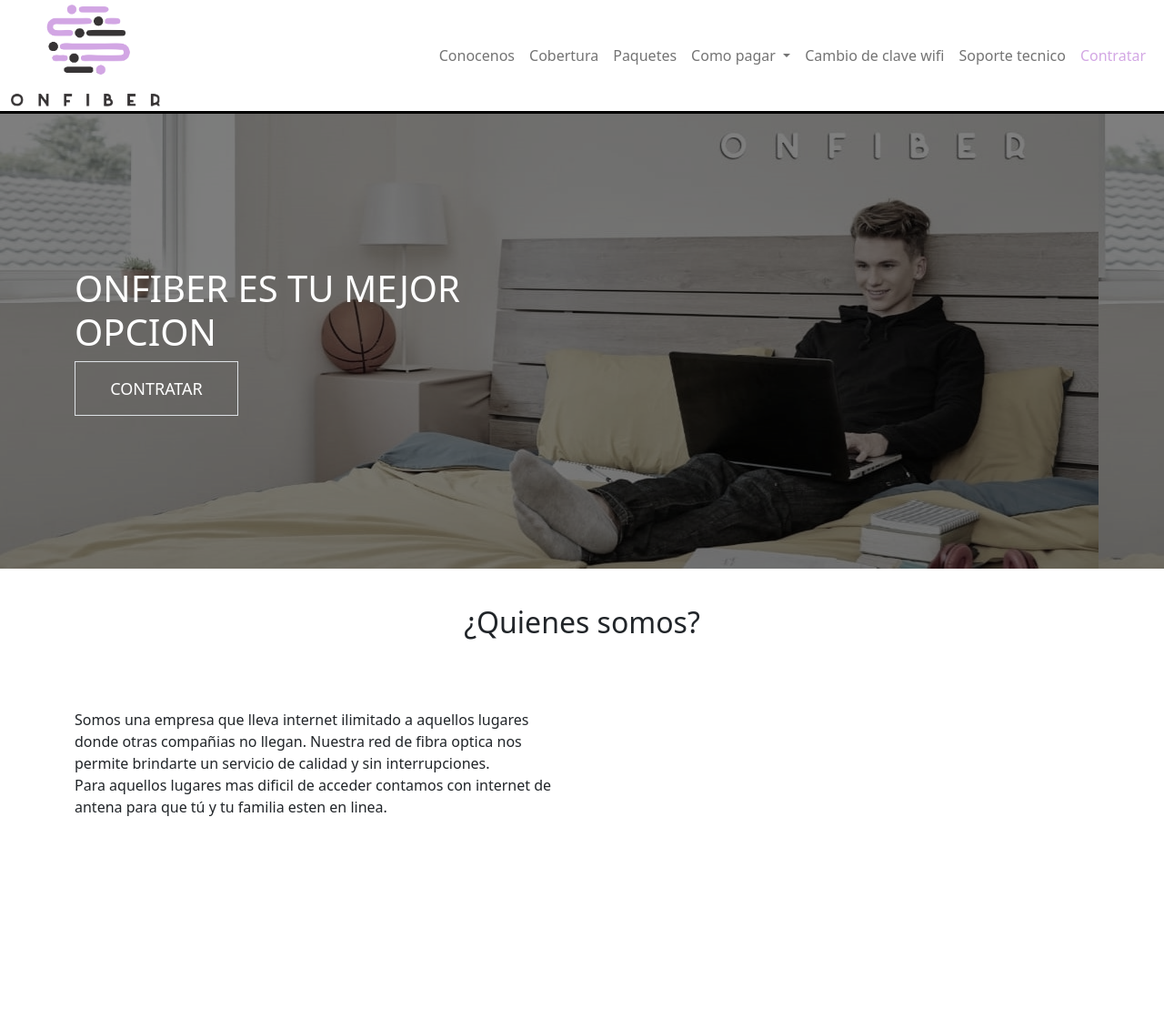
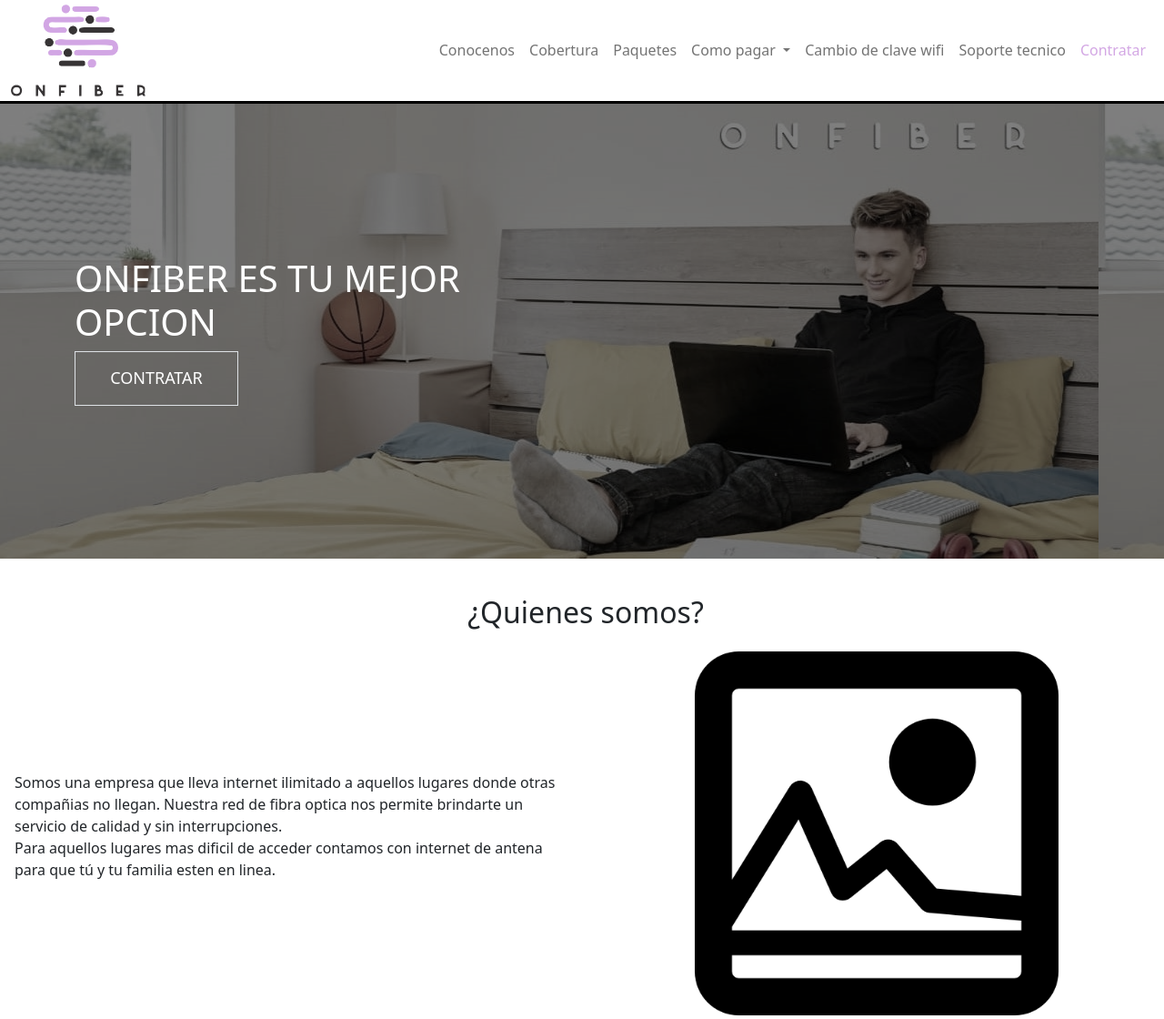
Before and after one commit to alanjair226/onfiber-web, a plain HTML site: page index.html in a window 1280 px wide. Shown: the whole page at 91% size. Before the commit the page ends 967 px from the top, so only its background shows below. Drawn offline with nearby package versions, Linux system fonts and the light colour scheme.

Commit message:
se ordena archivo css, redimencion de imagen y se completa seccion de conocenos

```diff
--- a/assets/css/styles.css
+++ b/assets/css/styles.css
@@ -1,12 +1,16 @@
 .navbarborder{
     border-bottom: solid 3px black;
 }
-#contratar-button{
-    color: #d3a7e4;
+/*IMAGENES*/
+#logo{
+  width:98.4px;
+  height:67.2px;
 }
-#contratar-button:hover{
-    color: #000000;
+#imagen-ejemplo{
+  width: 100%;
+  max-width: 400px;
 }
+/*CAROUSEL DE IMAGENES*/
 .carousel-inner img{
   max-height: 70vh;
   object-fit: cover;
@@ -28,6 +32,15 @@
 #carousel .overlay .container, #carousel .overlay .row {
   height: 100%;
 }
+
+/*BOTONES*/
+#contratar-button{
+    color: #d3a7e4;
+}
+#contratar-button:hover{
+    color: #000000;
+}
+
 /*Boton contratar*/
 .containerbtn {
     width: 180px;
@@ -55,8 +68,6 @@
     outline: none;
     transition: 1s ease-in-out;
   }
-
-
   svg {
     position: absolute;
     left: 0;
@@ -128,6 +139,10 @@
     align-items: flex-end;
   }
 
-  .conocenos-sect{
-    height: 30vh;
+/*CONOCENOS SECTION*/
+
+
+.align-items-responsive{
+  display: flex;
+  align-items: center;
 }
--- /dev/null
+++ b/assets/css/styleslg.css
@@ -0,0 +1,4 @@
+#logo{
+    width:147.6px;
+    height:100.9px;
+}
--- a/index.html
+++ b/index.html
@@ -5,14 +5,14 @@
     <meta name="viewport" content="width=device-width, initial-scale=1">
     <title>ONFIBER</title>
     <link href="assets/css/styles.css" rel="stylesheet" type="text/css">
-    <link href="assets/css/styles.css" rel="stylesheet" media="screen and (min-width: 576px)">
+    <link href="assets/css/styleslg.css" rel="stylesheet" media="screen and (min-width: 576px)">
     <link href="https://cdn.jsdelivr.net/npm/bootstrap@5.2.1/dist/css/bootstrap.min.css" rel="stylesheet" integrity="sha384-iYQeCzEYFbKjA/T2uDLTpkwGzCiq6soy8tYaI1GyVh/UjpbCx/TYkiZhlZB6+fzT" crossorigin="anonymous">
   </head>
   <body>
     <nav  class="navbar navbar-expand-lg bg-white sticky-top p-0">
         <div class="container-fluid navbarborder fs-6">
             <a class="navbar-brand" href="#">
-             <img src="assets/img/logo.png" alt="Bootstrap" width="164" height="112">
+             <img id="logo" src="assets/img/logo.png" alt="Bootstrap">
             </a>
             <button class="navbar-toggler" type="button" data-bs-toggle="collapse" data-bs-target="#navbarSupportedContent" aria-controls="navbarSupportedContent" aria-expanded="false" aria-label="Toggle navigation">
                 <span class="navbar-toggler-icon"></span>
@@ -106,20 +106,23 @@
     </div>
     </main>
     <!-- Conocenos -->
-    <section id="conocenos">
-        <div class="container mt-4">
+    <section id="conocenos" >
+        <div class="container-fluid m-1 mt-4">
             <div class="row">
                 <div class="col-12 text-center">
                     <h2>¿Quienes somos?</h2>
                 </div>
             </div>
-            <div class="row mt-3 conocenos-sect align-content-center">
-                <div class="col-12 col-md-6 text-center text-md-start">
+            <div class="row mt-3 conocenos-sect align-content-center ">
+                <div class="col-12 col-md-6 text-center text-md-start align-items-responsive">
                     <p>
                         Somos una empresa que lleva internet ilimitado a aquellos lugares donde otras compañias no llegan.
                         Nuestra red de fibra optica nos permite brindarte un servicio de calidad y sin interrupciones.
                         <br> Para aquellos lugares mas dificil de acceder contamos con internet de antena para que tú y tu familia esten  en linea.
                     </p>
+                </div>
+                <div class="col-12 col-md-6 text-center ">
+                    <img id="imagen-ejemplo" src="assets/img/ejemplo.png" alt="imagen de ejemplo">
                 </div>
             </div>
         </div>
```
Also changed, not shown: assets/css/stylessm.css (deleted), assets/img/16de055b-7605-4e09-bdd9-9a876b76106a.jpg (deleted), assets/img/ejemplo.png (added), assets/img/f1305cb9-5abe-4540-821e-a2faf195ff94.jpg (deleted), 2 other files. Lines whose indentation alone changed are shown as unchanged.
